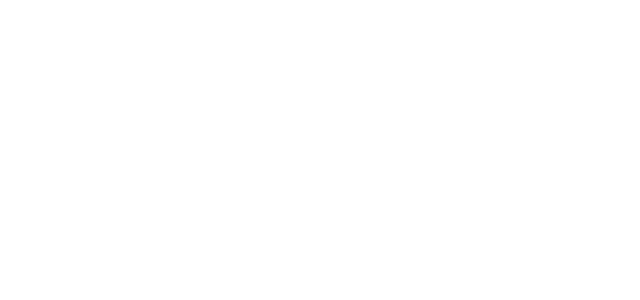
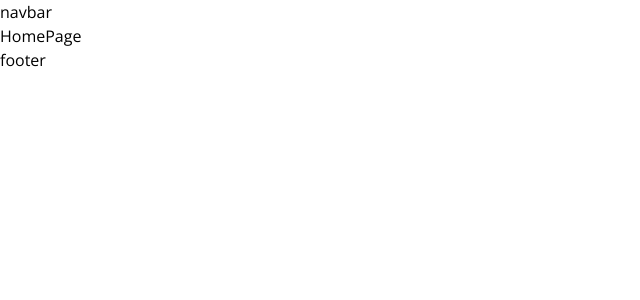
Before and after one commit to eljanrustamov/nazli-barbershop, a React (Vite) app: page / in a window 1280 px wide. Shown: the top 300 px of the page, without its empty margins (0-640 px from the left). Built offline with nearby package versions, Linux system fonts and the light colour scheme.

Commit message:
feat: implement routing and shared layout

```diff
--- a/package.json
+++ b/package.json
@@ -11,7 +11,8 @@
   },
   "dependencies": {
     "react": "^18.3.1",
-    "react-dom": "^18.3.1"
+    "react-dom": "^18.3.1",
+    "react-router-dom": "^6.28.0"
   },
   "devDependencies": {
     "@eslint/js": "^9.15.0",
--- a/src/App.tsx
+++ b/src/App.tsx
@@ -1,5 +1,17 @@
+import { Suspense } from 'react';
+import { BrowserRouter, useRoutes } from 'react-router-dom';
+import { routes } from './routes/routes';
+
+const AppRoutes = () => useRoutes(routes);
+
 const App = () => {
-  return <div className=''></div>;
+  return (
+    <BrowserRouter>
+      <Suspense fallback={<div className='p-6 text-center'>Loading...</div>}>
+        <AppRoutes />
+      </Suspense>
+    </BrowserRouter>
+  );
 };
 
 export default App;
--- /dev/null
+++ b/src/components/AppLayout.tsx
@@ -0,0 +1,14 @@
+import { Outlet } from 'react-router-dom';
+const AppLayout = () => {
+  return (
+    <div>
+      <nav>navbar</nav>
+      <main>
+        <Outlet />
+      </main>
+      <footer>footer</footer>
+    </div>
+  );
+};
+
+export default AppLayout;
--- /dev/null
+++ b/src/pages/ContactPage.tsx
@@ -0,0 +1,5 @@
+const ContactPage = () => {
+  return <div>ContactPage</div>;
+};
+
+export default ContactPage;
--- /dev/null
+++ b/src/pages/HomePage.tsx
@@ -0,0 +1,5 @@
+const HomePage = () => {
+  return <div>HomePage</div>;
+};
+
+export default HomePage;
--- /dev/null
+++ b/src/pages/NotFoundPage.tsx
@@ -0,0 +1,5 @@
+const NotFoundPage = () => {
+  return <div>NotFoundPage</div>;
+};
+
+export default NotFoundPage;
--- /dev/null
+++ b/src/pages/ServicesPage.tsx
@@ -0,0 +1,5 @@
+const ServicesPage = () => {
+  return <div>ServicesPage</div>;
+};
+
+export default ServicesPage;
--- /dev/null
+++ b/src/routes/lazyPages.ts
@@ -0,0 +1,6 @@
+import { lazy } from 'react';
+
+export const HomePage = lazy(() => import('../pages/HomePage'));
+export const ServicesPage = lazy(() => import('../pages/ServicesPage'));
+export const ContactPage = lazy(() => import('../pages/ContactPage'));
+export const NotFoundPage = lazy(() => import('../pages/NotFoundPage'));
--- /dev/null
+++ b/src/routes/routeConstants.tsx
@@ -0,0 +1,6 @@
+export const ROUTES = {
+  HOME: '/',
+  SERVICES: '/services',
+  CONTACT: '/contact',
+  NOT_FOUND: '*',
+};
--- /dev/null
+++ b/src/routes/routes.tsx
@@ -0,0 +1,28 @@
+import { RouteObject } from 'react-router-dom';
+import { ROUTES } from './routeConstants';
+import AppLayout from '../components/AppLayout';
+import { HomePage, ServicesPage, ContactPage, NotFoundPage } from './lazyPages';
+export const routes: RouteObject[] = [
+  {
+    path: ROUTES.HOME,
+    element: <AppLayout />,
+    children: [
+      {
+        index: true,
+        element: <HomePage />,
+      },
+      {
+        path: ROUTES.SERVICES,
+        element: <ServicesPage />,
+      },
+      {
+        path: ROUTES.CONTACT,
+        element: <ContactPage />,
+      },
+      {
+        path: ROUTES.NOT_FOUND,
+        element: <NotFoundPage />,
+      },
+    ],
+  },
+];
```
Also changed, not shown: 1 other file (tests, documents, lock files or other folders).
